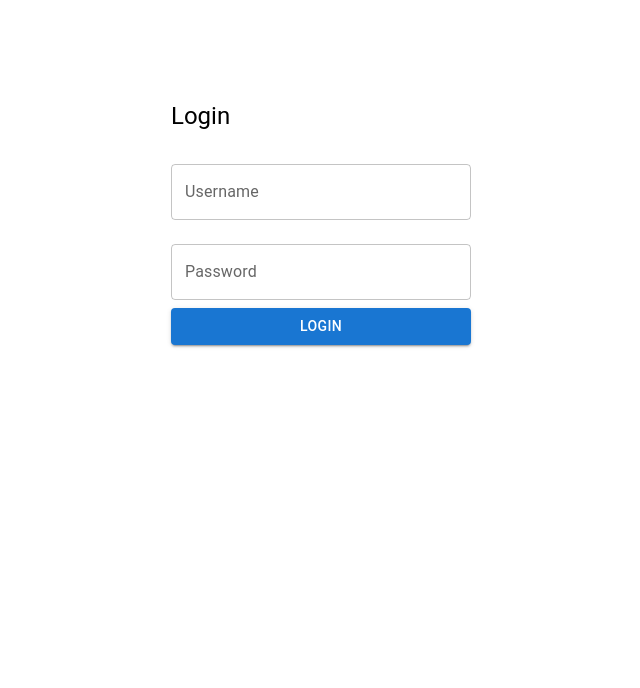
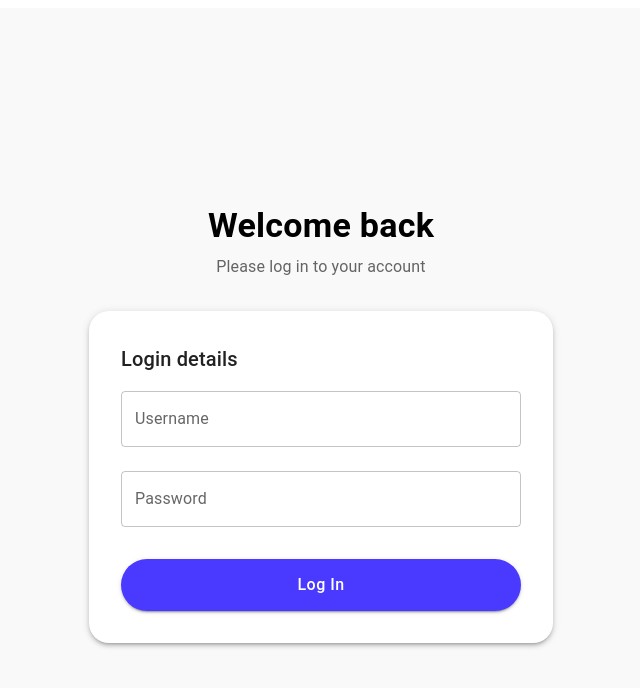
Before and after one commit to teoMarinov/Adstart-Media-Admin, a React (Vite) app: page /auth in a window 1280 px wide. Shown: the top 688 px of the page, without its empty margins (319-959 px from the left). Built offline with nearby package versions, Linux system fonts and the light colour scheme; no server answers.

Commit message:
change styling

```diff
--- a/src/pages/LoginPage/index.tsx
+++ b/src/pages/LoginPage/index.tsx
@@ -1,12 +1,10 @@
-import React from "react";
-import { TextField, Button, Typography, Box } from "@mui/material";
 import { useFormik } from "formik";
 import * as Yup from "yup";
+import { TextField, Button, Typography, Box, Paper } from "@mui/material";
 import { useAuth } from "../../context/AuthContext";
 import { useNavigate } from "react-router-dom";
-import styles from "./styles.module.scss";
 
-const LoginPage: React.FC = () => {
+const LoginPage = () => {
   const { login } = useAuth();
   const navigate = useNavigate();
 
@@ -24,7 +22,7 @@ const LoginPage: React.FC = () => {
         await login(values);
         navigate("/quotes");
       } catch (error: unknown) {
-        console.error(error);
+        console.error("Login failed:", error);
         setErrors({ username: "Invalid credentials" });
       } finally {
         setSubmitting(false);
@@ -33,9 +31,38 @@ const LoginPage: React.FC = () => {
   });
 
   return (
-    <Box className={styles.container}>
-      <Typography variant="h5">Login</Typography>
+    <Box
+      sx={{
+        minHeight: "100vh",
+        backgroundColor: "#f9f9f9",
+        display: "flex",
+        flexDirection: "column",
+        justifyContent: "center",
+        alignItems: "center",
+        p: 2,
+      }}
+    >
+      <Typography variant="h4" fontWeight="bold" mb={1}>
+        Welcome back
+      </Typography>
+      <Typography variant="body1" color="text.secondary" mb={4}>
+        Please log in to your account
+      </Typography>
+
+      <Paper
+        elevation={3}
+        sx={{
+          p: 4,
+          borderRadius: "20px",
+          maxWidth: "400px",
+          width: "100%",
+        }}
+      >
         <form onSubmit={formik.handleSubmit}>
+          <Typography variant="h6" fontWeight="medium" mb={2}>
+            Login details
+          </Typography>
+
           <TextField
             fullWidth
             id="username"
@@ -43,11 +70,11 @@ const LoginPage: React.FC = () => {
             label="Username"
             value={formik.values.username}
             onChange={formik.handleChange}
-          onBlur={formik.handleBlur}
             error={formik.touched.username && Boolean(formik.errors.username)}
             helperText={formik.touched.username && formik.errors.username}
-          margin="normal"
+            sx={{ mb: 3 }}
           />
+
           <TextField
             fullWidth
             id="password"
@@ -56,22 +83,31 @@ const LoginPage: React.FC = () => {
             type="password"
             value={formik.values.password}
             onChange={formik.handleChange}
-          onBlur={formik.handleBlur}
             error={formik.touched.password && Boolean(formik.errors.password)}
             helperText={formik.touched.password && formik.errors.password}
-          margin="normal"
+            sx={{ mb: 4 }}
           />
+
           <Button
-          className={styles.button}
-          color="primary"
-          variant="contained"
             fullWidth
             type="submit"
-          disabled={formik.isSubmitting}
+            variant="contained"
+            sx={{
+              backgroundColor: "#4A3AFF",
+              color: "white",
+              borderRadius: "30px",
+              textTransform: "none",
+              fontSize: "16px",
+              p: 1.5,
+              "&:hover": {
+                backgroundColor: "#3e33d3",
+              },
+            }}
           >
-          {formik.isSubmitting ? "Logging in..." : "Login"}
+            Log In
           </Button>
         </form>
+      </Paper>
     </Box>
   );
 };
--- a/src/pages/LoginPage/styles.module.scss
+++ /dev/null
@@ -1,11 +0,0 @@
-.container {
-    display: flex;
-    flex-direction: column;
-    gap: 1rem;
-    width: 300px;
-    margin: 100px auto;
-  }
-
-  .button {
-    margin-top: 1rem;
-  }
```
Lines whose indentation alone changed are shown as unchanged.
